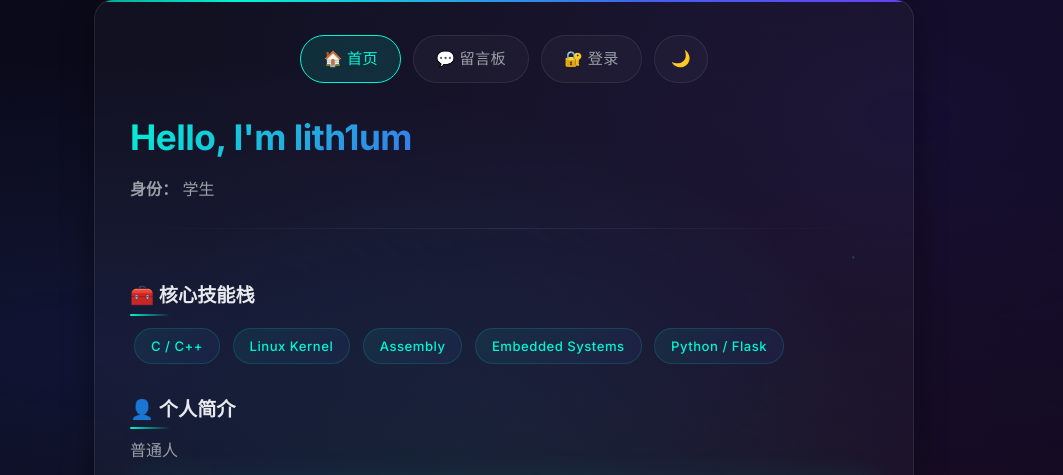
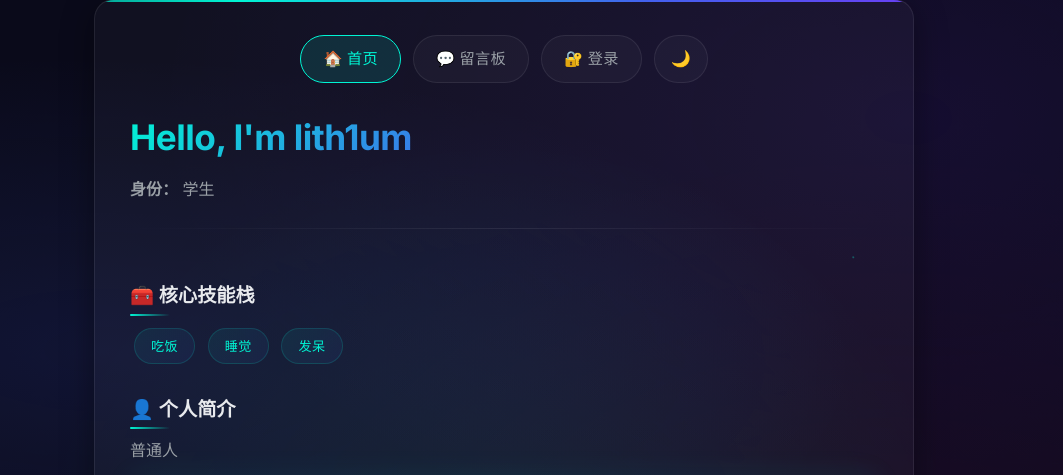
Before and after one commit to lith1umZZ/my_website, a Flask app: page / in a window 1280 px wide. Shown: the part 41-516 px from the top of the page, without its empty margins (136-1199 px from the left). Run offline with Flask 3, Linux system fonts and the light colour scheme.

Commit message:
修改说明

```diff
--- a/templates/index.html
+++ b/templates/index.html
@@ -63,11 +63,11 @@
 
             <h3>🧰 核心技能栈</h3>
             <div>
-                <span class="badge">C / C++</span>
-                <span class="badge">Linux Kernel</span>
-                <span class="badge">Assembly</span>
-                <span class="badge">Embedded Systems</span>
-                <span class="badge">Python / Flask</span>
+                <span class="badge">吃饭</span>
+                <span class="badge">睡觉</span>
+                <span class="badge">发呆</span>
+                <!-- <span class="badge">Embedded Systems</span>
+                <span class="badge">Python / Flask</span> -->
             </div>
 
             <h3>👤 个人简介</h3>
```
